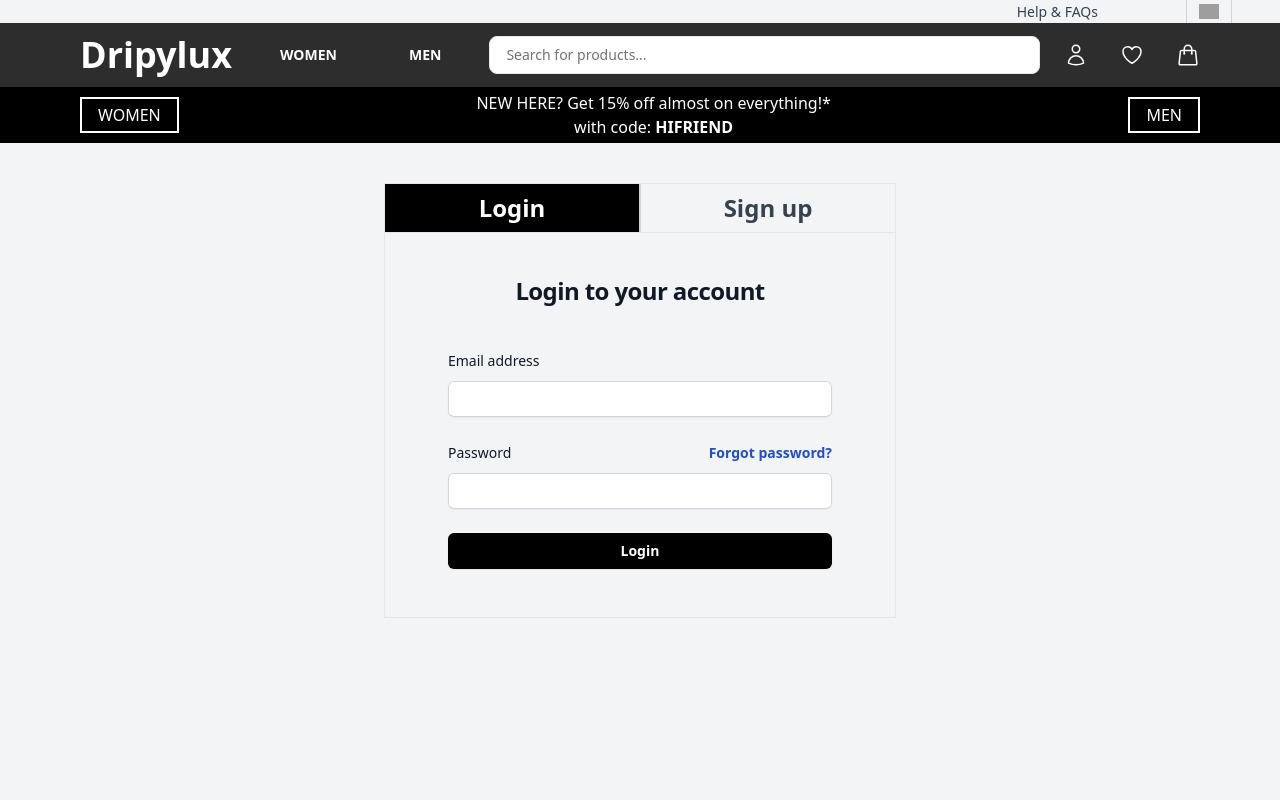
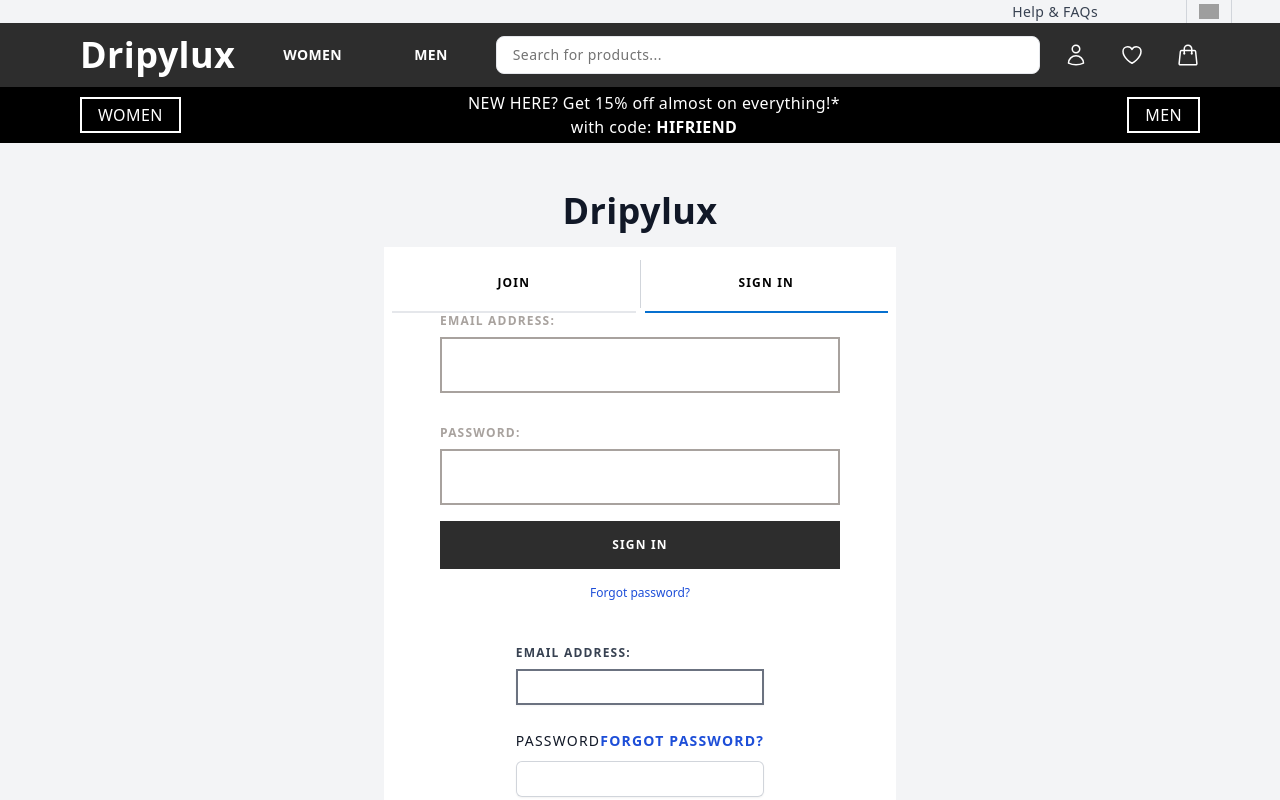
Before and after one commit to gebrieldejene2/new-drip, a React (Vite) app: page /login in a window 1280 px wide. Shown: the top 800 px of the page. Built offline with nearby package versions, Linux system fonts and the light colour scheme; grey boxes are pictures that could not be loaded.

Commit message:
feat: Update login and signup layouts
Update index.css, login-signup.jsx, root.jsx, and login.jsx with new styles and elements.

```diff
--- a/src/index.css
+++ b/src/index.css
@@ -30,6 +30,5 @@ header nav a.active:hover {
 }
 
 .login-navbar a.active {
-  background-color: #000;
-  color: #fff;
+  border-bottom: 2px solid #0770cf;
 }
--- a/src/layouts/login-signup.jsx
+++ b/src/layouts/login-signup.jsx
@@ -2,7 +2,31 @@ import { NavLink, Outlet } from "react-router-dom";
 
 export default function LoginSignupLayout() {
   return (
-    <div className="container flex flex-col mt-10 mx-auto border md:max-w-lg">
+    <div className="flex flex-col items-center w-full md:max-w-lg mx-auto md:mt-12">
+      <h1 className="hidden md:block text-4xl text-gray-900 font-bold mb-4">
+        Dripylux
+      </h1>
+      <div className="container bg-white font-extrabold uppercase text-xs tracking-widest md:p-2">
+        <nav className="login-navbar flex items-center w-full text-black">
+          <NavLink
+            to="/signup"
+            className="py-5 w-full text-center border-b-2 border-gray-200"
+          >
+            join
+          </NavLink>
+          <div className="border-r border-gray-300 h-12 mx-1"></div>
+          <NavLink
+            to="/login"
+            className="py-5 w-full text-center border-b-2 border-gray-200"
+          >
+            sign in
+          </NavLink>
+        </nav>
+        <div className="w-full px-5 md:px-12">
+          <Outlet />
+        </div>
+      </div>
+      {/* <div className="container flex flex-col mt-10 mx-auto bg-white rounded-lg md:max-w-md">
         <nav className="login-navbar flex justify-evenly border-b">
           <NavLink
             to="/login"
@@ -20,6 +44,7 @@ export default function LoginSignupLayout() {
         <section>
           <Outlet />
         </section>
+      </div> */}
     </div>
   );
 }
--- a/src/layouts/root.jsx
+++ b/src/layouts/root.jsx
@@ -32,7 +32,7 @@ export default function Root() {
     setOpenMobileMenu(!openMobileMenu);
   };
   return (
-    <div className="flex flex-col w-full min-h-screen bg-gray-100 text-gray-700 font-sans overflow-x-hidden">
+    <div className="flex flex-col w-full bg-gray-100 text-gray-700 font-sans overflow-x-hidden tracking-wide">
       <header>
         <div className="hidden md:flex items-center text-sm w-full px-12 text-gray-700">
           <Link className="ml-auto mr-20">Help & FAQs</Link>
--- a/src/pages/login.jsx
+++ b/src/pages/login.jsx
@@ -1,29 +1,73 @@
 export default function Login() {
   return (
+    <div className="flex flex-col items-center w-full">
+      <form
+        action="#"
+        method="POST"
+        className="flex-flex-col w-full items-start text-stone-400 mb-4"
+      >
+        <div className="block w-full mb-8">
+          <label htmlFor="email" className="block mb-2">
+            email address:
+          </label>
+          <input
+            id="email"
+            name="email"
+            type="email"
+            autoComplete="email"
+            required
+            className="w-full text-sm font-medium text-black border-2 border-stone-400 p-4 focus:outline-none"
+          />
+        </div>
+        <div className="block w-full mb-4">
+          <label htmlFor="email" className="block mb-2">
+            password:
+          </label>
+          <input
+            id="password"
+            name="password"
+            type="password"
+            required
+            className="w-full text-sm font-medium text-black border-2 border-stone-400 p-4 focus:outline-none"
+          />
+        </div>
+        <button
+          type="submit"
+          className="w-full uppercase bg-darkGray text-white p-4 tracking-widest font-semibold"
+        >
+          sign in
+        </button>
+      </form>
+      <a
+        href="#"
+        className="font-medium text-xs normal-case text-blue-700 tracking-normal hover:underline"
+      >
+        Forgot password?
+      </a>
       <div className="flex min-h-full flex-1 flex-col justify-center px-6 pb-12 lg:px-8">
-      <div className="sm:mx-auto sm:w-full sm:max-w-sm">
+        {/* <div className="sm:mx-auto sm:w-full sm:max-w-sm">
         <h2 className="mt-10 text-center text-2xl font-bold leading-9 tracking-tight text-gray-900">
           Login to your account
         </h2>
-      </div>
+      </div> */}
 
         <div className="mt-10 sm:mx-auto sm:w-full sm:max-w-sm">
           <form className="space-y-6" action="#" method="POST">
             <div>
               <label
                 htmlFor="email"
-              className="block text-sm font-medium leading-6 text-gray-900"
+                className="block text-xs uppercase font-semibold leading-6 text-gray-700"
               >
-              Email address
+                email address:
               </label>
-            <div className="mt-2">
+              <div className="mt-1">
                 <input
                   id="email"
                   name="email"
                   type="email"
                   autoComplete="email"
                   required
-                className="block w-full rounded-md border-0 py-1.5 text-gray-900 shadow-sm ring-1 ring-inset ring-gray-300 placeholder:text-gray-400 focus:ring-2 focus:ring-inset focus:ring-indigo-600 sm:text-sm sm:leading-6"
+                  className="block w-full shadow-sm border-2 focus:ring-0 focus-outline-none border-gray-500 p-2"
                 />
               </div>
             </div>
@@ -68,5 +112,6 @@ export default function Login() {
           </form>
         </div>
       </div>
+    </div>
   );
 }
--- a/tailwind.config.js
+++ b/tailwind.config.js
@@ -8,6 +8,7 @@ export default {
         darkGray: "#2D2D2D",
         lightGray: "#525050",
         cloud: "#DDDDDD",
+        grayBackground: "#CCCBCB",
       },
     },
   },
```
Also changed, not shown: 1 other file (tests, documents, lock files or other folders). Lines whose indentation alone changed are shown as unchanged.
